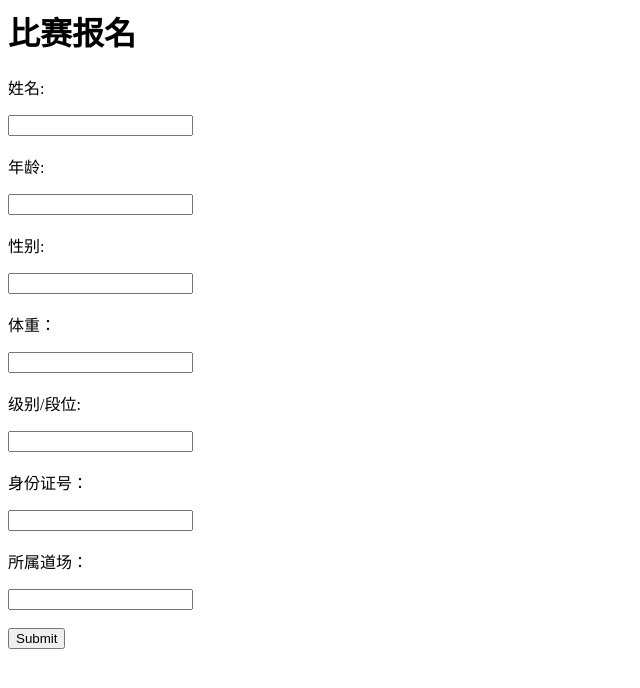
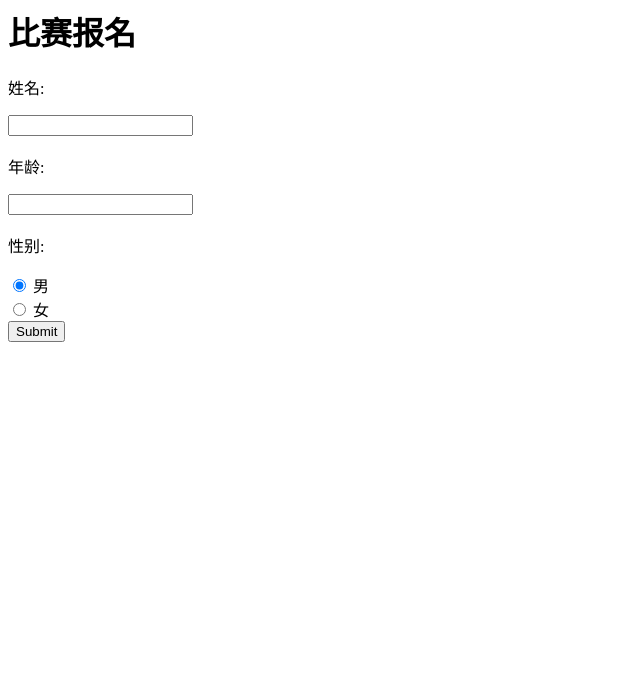
Before and after one commit to bopopescu/django_karate-signup, a Django app: page / in a window 1280 px wide. Shown: the top 688 px of the page, without its empty margins (0-640 px from the left). Run offline with Django 3.2, Linux system fonts and the light colour scheme.

Commit message:
insert_data-01
insert_data-01

```diff
--- a/signup/signup/views.py
+++ b/signup/signup/views.py
@@ -35,10 +35,25 @@ def new_game(request):
 
 
 def signup_complete(request):
-    cnx = mysql.connector.connect(host='106.14.189.3', port='3306', user='root', passwd='L18_jhk123qwe')
-    print(cnx)
-    name = request.GET['name']
+    cnx = mysql.connector.connect(host='106.14.189.3', port='3306', user='root', passwd='L18_jhk123qwe',database='signup')
+    cursor = cnx.cursor()
+   # sql_create_table="CREATE TABLE game01(userid SMALLINT NOT NULL auto_increment PRIMARY KEY, " \
+   #                  + "name CHAR(20)," \
+   #                  + "age SMALLINT," \
+   #                  + "gender CHAR(4)" \
+   #                  + ");"
+
+#    cursor.execute(sql_create_table)
+#    name = request.GET['name']
+    signup_dict = dict()
     for i in request.GET:
-        print(i)
-        print(request.GET[i])
+        key = i
+        value = request.GET[i]
+        signup_dict[key] = value
+    keylist = list(signup_dict.keys())
+    valuelist = list(signup_dict.values())
+    keystr = str(keylist).strip('[').strip(']')
+    valuestr = str(valuelist).strip('[').strip(']')
+    print(keystr)
+    print(valuestr)
     return render(request, 'signup_complete.html')
--- a/signup/template/sign_up.html
+++ b/signup/template/sign_up.html
@@ -9,19 +9,9 @@
   <input type="text" name="age" >
   <br><br>
   性别:<p>   </p>
-  <input type="text" name="sex" >
-  <br><br>
-  体重：<p>   </p>
-  <input type="text" name="weight" >
-  <br><br>
-  级别/段位:<p>   </p>
-  <input type="text" name="level" >
-  <br><br>
-  身份证号：<p>   </p>
-  <input type="text" name="id" >
-  <br><br>
-  所属道场：<p>   </p>
-  <input type="text" name="dojo" >
-  <br><br>
+  <input type="radio" name="gender" value="男" checked> 男<br>
+  <input type="radio" name="gender" value="女"> 女<br>
+
+
   <input type="submit" value="Submit">
 </form>
```
